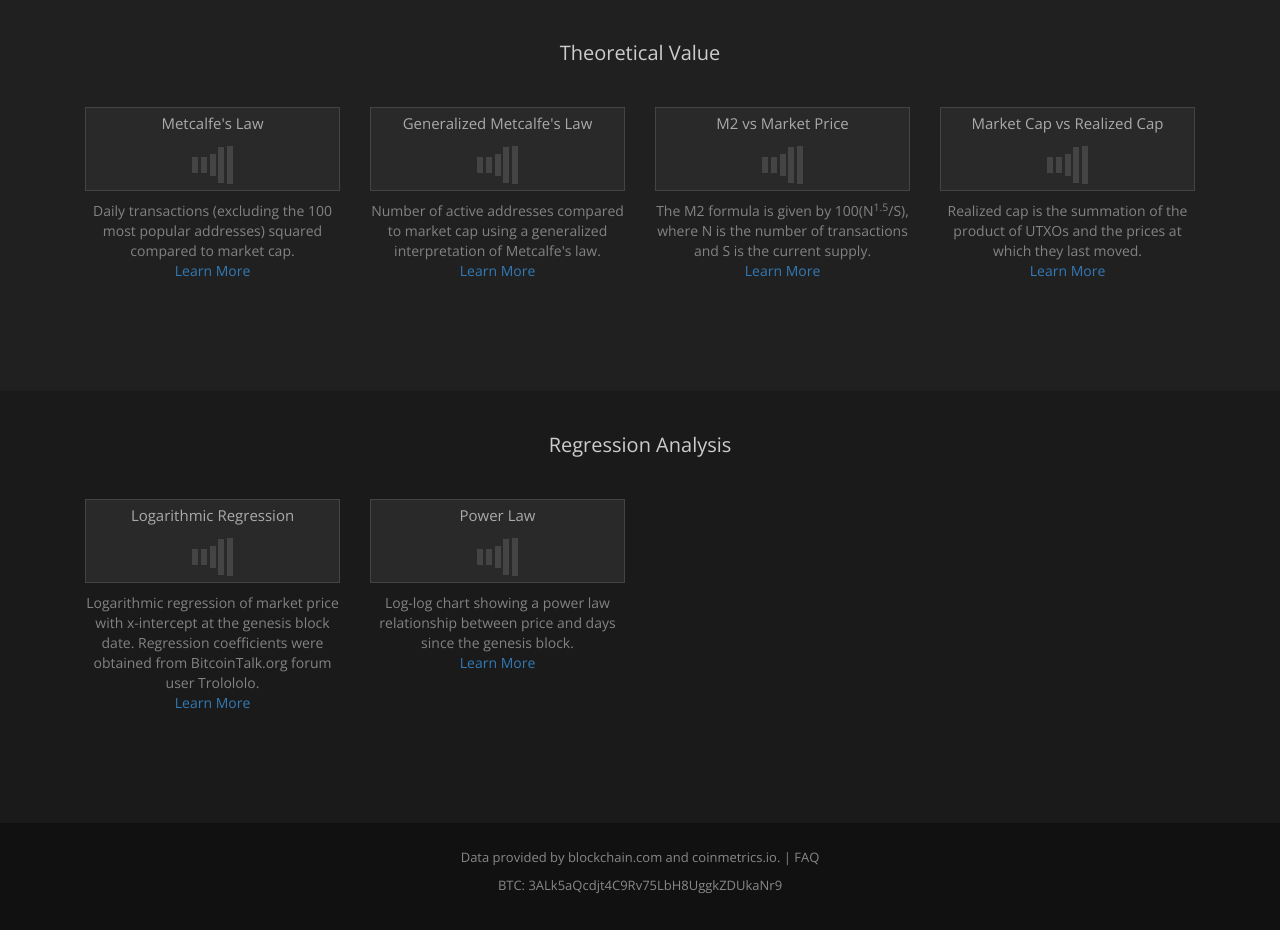
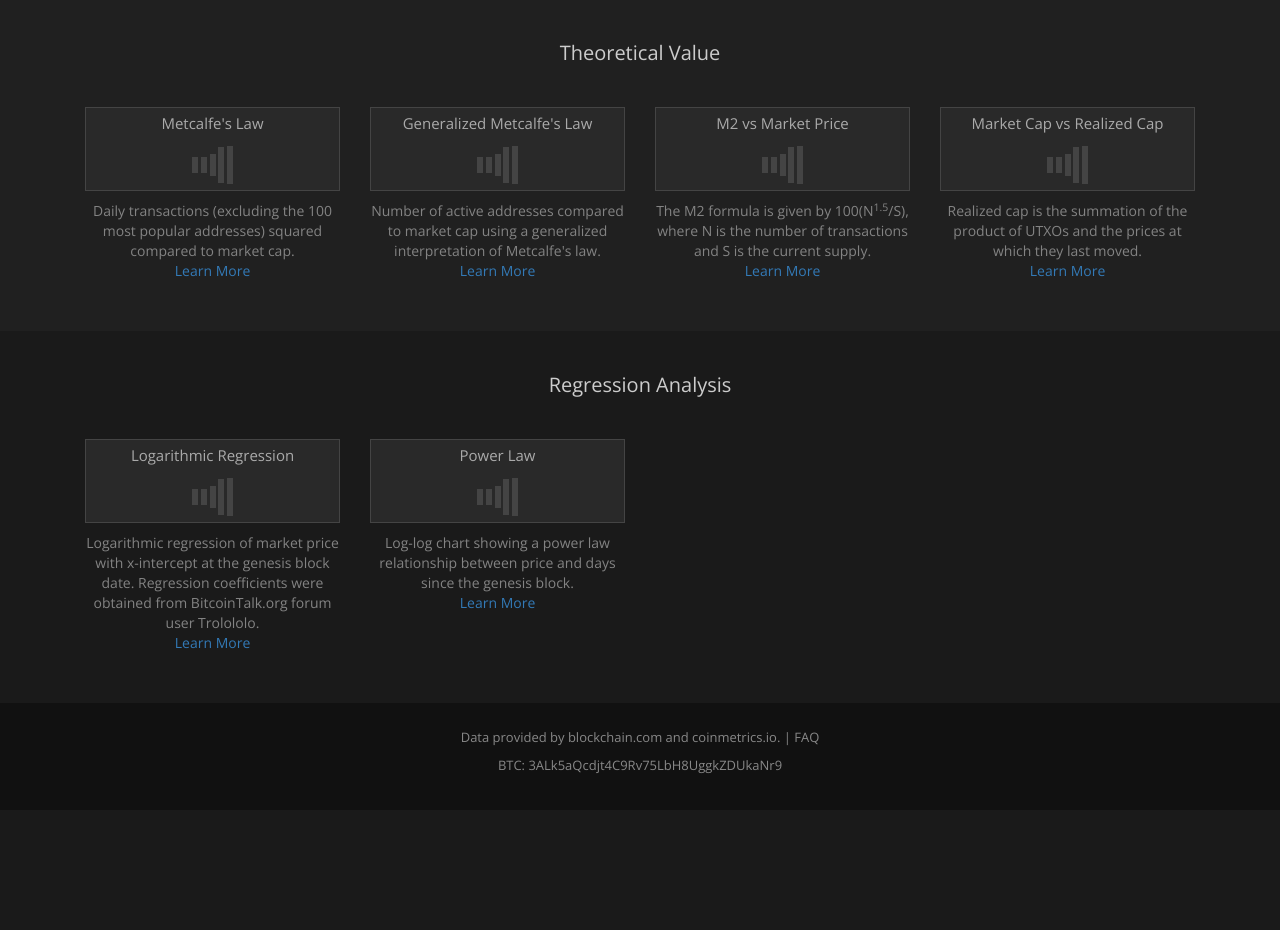
Before and after one commit to christosci/BitcoinTrajectory, a PHP site: page / in a window 1280 px wide. Shown: the part 179-1109 px from the top of the page. After the commit the page ends 952 px from the top, so only its background shows below. Run offline with PHP 8.4, Linux system fonts and the light colour scheme; some libraries are stand-ins or nearby versions.

Commit message:
fix margins

```diff
--- a/css/index.css
+++ b/css/index.css
@@ -29,9 +29,6 @@ footer a {
 }
 
 /* row */
-.row {
-  padding-bottom: 100px;
-}
 .row .title {
   color: #ccc;
   text-align: center;
@@ -48,6 +45,9 @@ footer a {
 /* cards */
 .card-body:hover {
   background-color: #2d2d2d;
+}
+.card {
+  margin-bottom: 50px;
 }
 .card-body {
   border: 1px solid #444;
```
